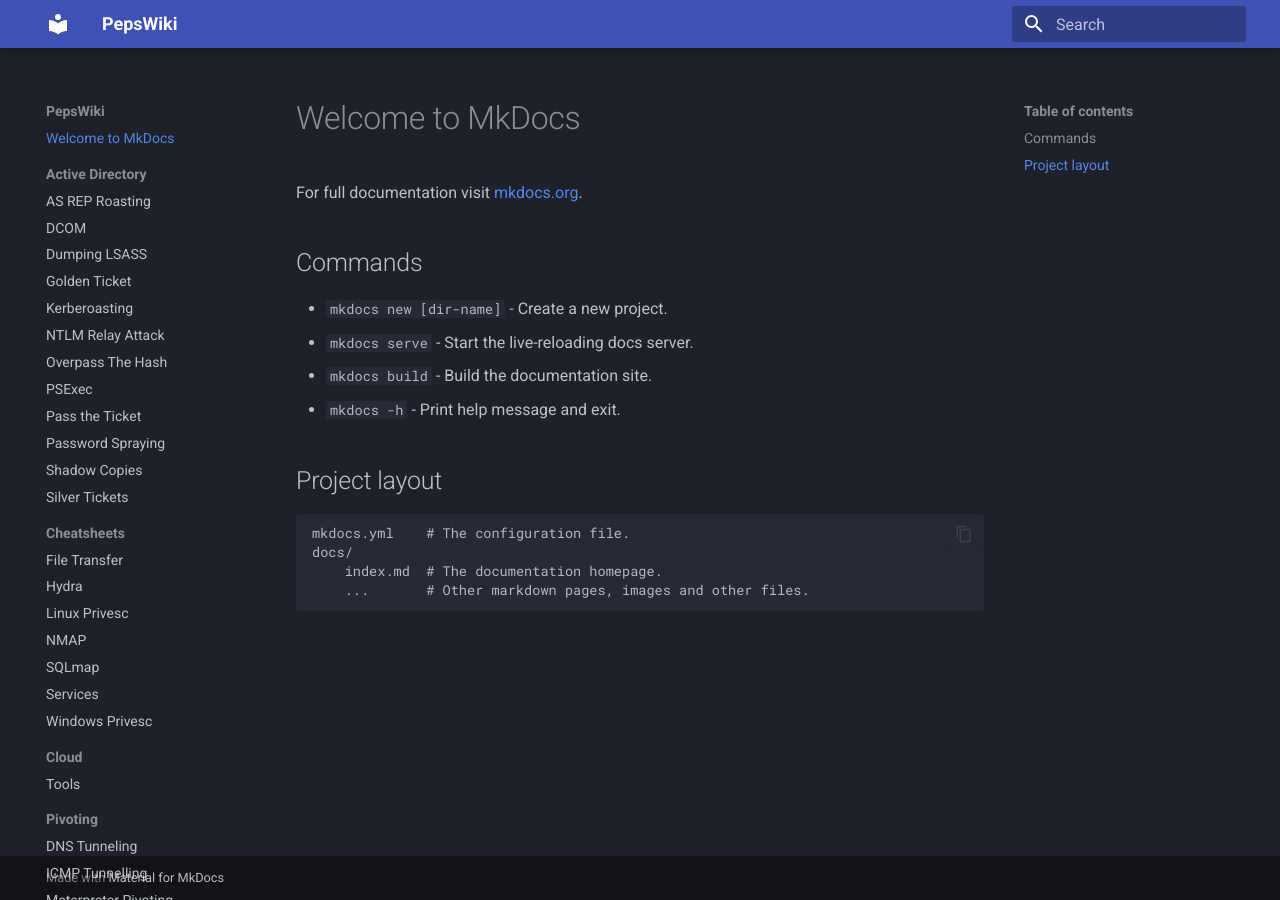
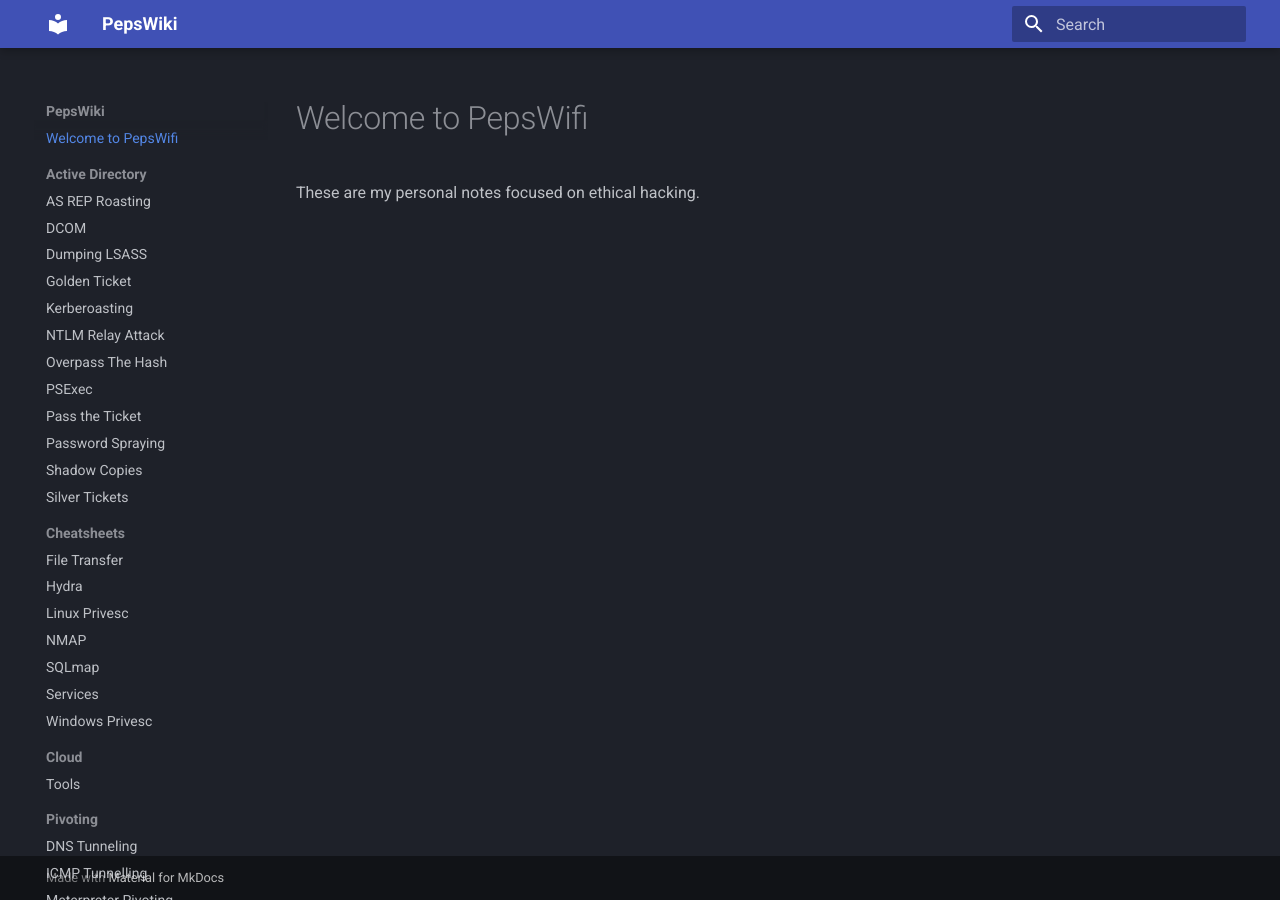
Before and after one commit to Moines-Copistes/wiki, an MkDocs documentation site: the page built from docs/index.md, in a window 1280 px wide. Built offline with MkDocs 1.6.1 and Material for MkDocs 9.7.7, drawn with Linux system fonts in a browser that asks for light colours.

Commit message:
Modified index page

```diff
--- a/docs/index.md
+++ b/docs/index.md
@@ -1,17 +1,3 @@
-# Welcome to MkDocs
+# Welcome to PepsWifi
 
-For full documentation visit [mkdocs.org](https://www.mkdocs.org).
-
-## Commands
-
-* `mkdocs new [dir-name]` - Create a new project.
-* `mkdocs serve` - Start the live-reloading docs server.
-* `mkdocs build` - Build the documentation site.
-* `mkdocs -h` - Print help message and exit.
-
-## Project layout
-
-    mkdocs.yml    # The configuration file.
-    docs/
-        index.md  # The documentation homepage.
-        ...       # Other markdown pages, images and other files.
+These are my personal notes focused on ethical hacking.
```
